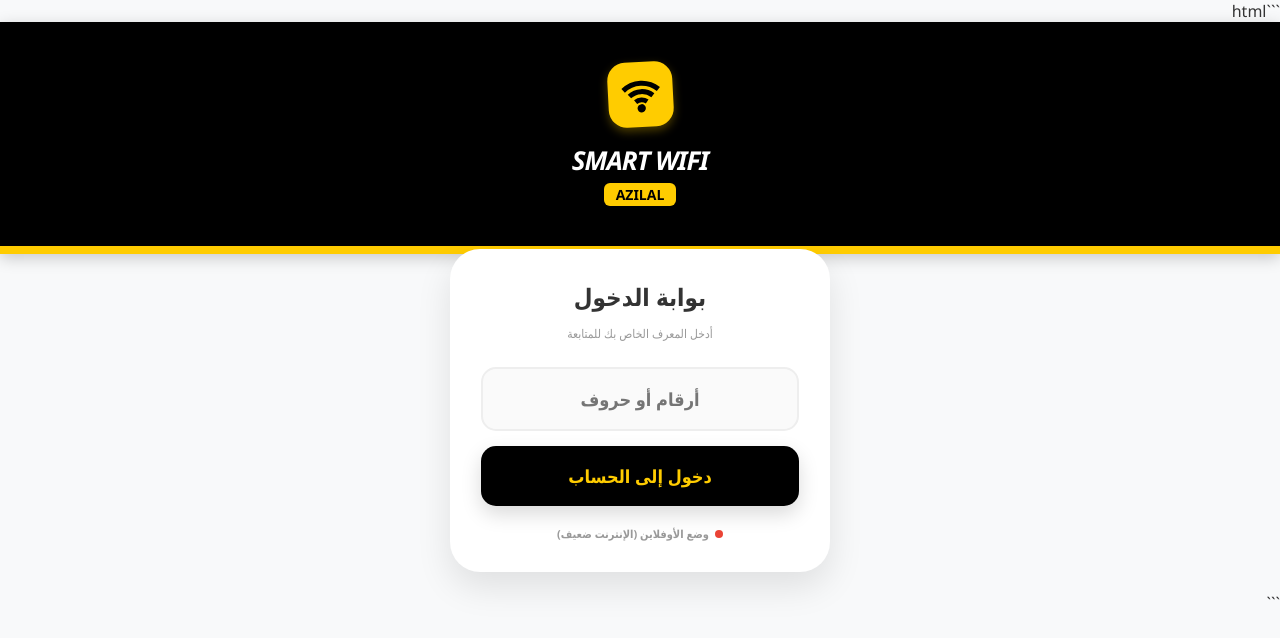
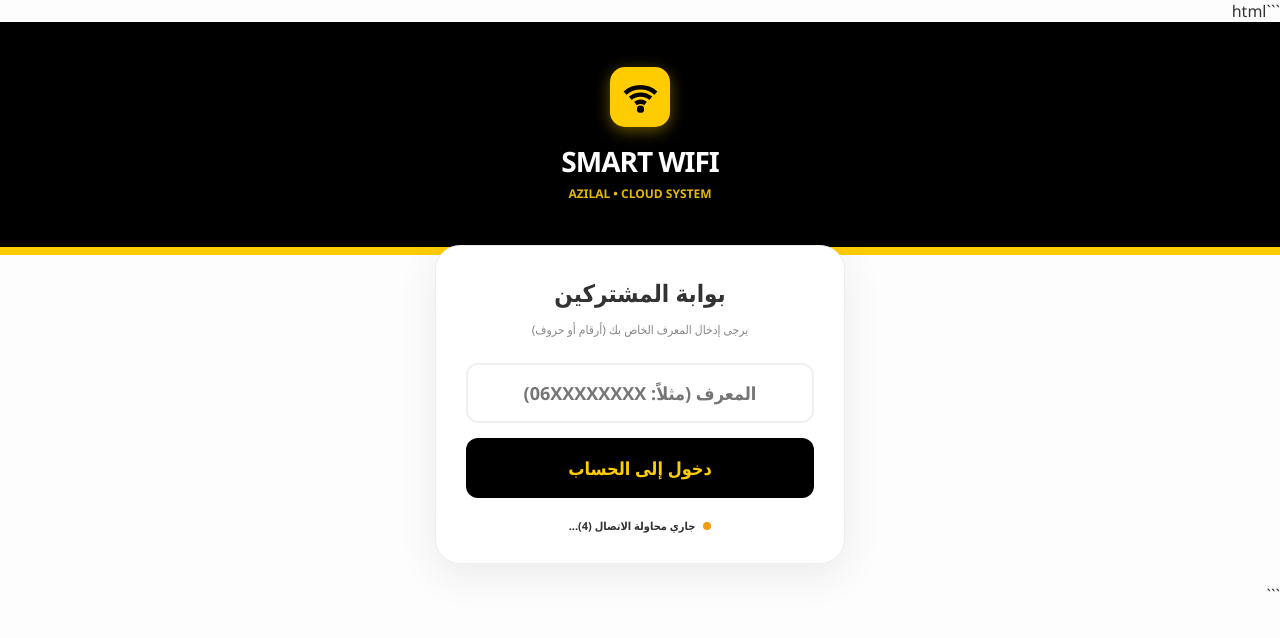
Before and after one commit to kaspere04/smartwifi, a plain HTML site: page index.html in a window 1280 px wide. Drawn offline with Linux system fonts and the light colour scheme.

Commit message:
Update index.html

```diff
--- a/index.html
+++ b/index.html
@@ -6,94 +6,97 @@
     <meta name="viewport" content="width=device-width, initial-scale=1.0, maximum-scale=1.0, user-scalable=no">
     <title>SMART WIFI AZILAL</title>
     <style>
-        :root { --gold: #FFCC00; --dark: #000000; --bg: #f8f9fa; }
+        :root { --gold: #FFCC00; --dark: #000000; --bg: #fdfdfd; }
         * { box-sizing: border-box; font-family: 'Segoe UI', Tahoma, sans-serif; -webkit-tap-highlight-color: transparent; }
-        body { margin: 0; background: var(--bg); color: #333; overflow-x: hidden; }
+        body { margin: 0; background: var(--bg); color: #333; }
 
-        header { background: var(--dark); color: white; padding: 40px 20px; text-align: center; border-bottom: 8px solid var(--gold); box-shadow: 0 4px 15px rgba(0,0,0,0.2); }
-        .logo-container { background: var(--gold); width: 65px; height: 65px; margin: 0 auto 15px; border-radius: 18px; display: flex; align-items: center; justify-content: center; transform: rotate(-3deg); box-shadow: 0 4px 10px rgba(255,204,0,0.3); }
-        h1 { margin: 0; font-size: 26px; font-weight: 900; font-style: italic; letter-spacing: -1px; }
-        .badge { background: var(--gold); color: black; padding: 2px 12px; font-weight: bold; border-radius: 6px; font-size: 14px; display: inline-block; margin-top: 5px; }
+        header { background: var(--dark); color: white; padding: 45px 20px; text-align: center; border-bottom: 8px solid var(--gold); position: relative; }
+        .logo-box { background: var(--gold); width: 60px; height: 60px; margin: 0 auto 15px; border-radius: 15px; display: flex; align-items: center; justify-content: center; box-shadow: 0 4px 15px rgba(255,204,0,0.4); }
+        h1 { margin: 0; font-size: 28px; font-weight: 900; letter-spacing: -1px; }
+        .tagline { font-size: 12px; color: var(--gold); font-weight: bold; margin-top: 5px; opacity: 0.9; }
 
-        .wrapper { padding: 20px; max-width: 420px; margin: -25px auto 0; position: relative; z-index: 10; }
-        .main-card { background: white; border-radius: 30px; padding: 30px; box-shadow: 0 15px 35px rgba(0,0,0,0.1); text-align: center; border: 1px solid rgba(255,255,255,0.8); }
+        .container { padding: 20px; max-width: 450px; margin: -30px auto 0; position: relative; }
+        .card { background: white; border-radius: 25px; padding: 30px; box-shadow: 0 10px 40px rgba(0,0,0,0.08); border: 1px solid #eee; text-align: center; }
 
-        input { width: 100%; padding: 18px; border: 2px solid #eee; border-radius: 15px; font-size: 18px; text-align: center; font-weight: bold; margin-bottom: 15px; transition: 0.3s; background: #fafafa; }
-        input:focus { border-color: var(--gold); background: white; outline: none; }
+        input { width: 100%; padding: 16px; border: 2px solid #f0f0f0; border-radius: 12px; font-size: 18px; text-align: center; font-weight: bold; margin-bottom: 15px; transition: 0.3s; }
+        input:focus { border-color: var(--gold); outline: none; background: #fffdf5; }
 
-        .primary-btn { width: 100%; padding: 18px; background: var(--dark); color: var(--gold); border: none; border-radius: 15px; font-size: 18px; font-weight: bold; cursor: pointer; display: flex; align-items: center; justify-content: center; gap: 10px; box-shadow: 0 8px 20px rgba(0,0,0,0.15); }
-        .primary-btn:active { transform: scale(0.96); }
+        .btn { width: 100%; padding: 18px; background: var(--dark); color: var(--gold); border: none; border-radius: 12px; font-size: 18px; font-weight: bold; cursor: pointer; transition: 0.2s; }
+        .btn:disabled { opacity: 0.6; cursor: not-allowed; }
+        .btn:active { transform: scale(0.98); }
 
         .hidden { display: none !important; }
+        .status-bar { margin-top: 20px; font-size: 11px; display: flex; align-items: center; justify-content: center; gap: 8px; font-weight: 600; }
+        .dot { width: 8px; height: 8px; background: #ccc; border-radius: 50%; }
+        .dot.online { background: #2ecc71; box-shadow: 0 0 8px #2ecc71; }
+        .dot.retry { background: #f39c12; animation: blink 1s infinite; }
 
-        .user-box { background: #000; color: #fff; padding: 25px; border-radius: 20px; text-align: right; border-left: 10px solid var(--gold); margin-bottom: 15px; }
-        .grid-stats { display: grid; grid-template-columns: 1fr 1fr; gap: 12px; margin-bottom: 15px; }
-        .stat-item { background: white; padding: 20px; border-radius: 20px; border: 1px solid #eee; text-align: center; }
+        @keyframes blink { 50% { opacity: 0.3; } }
 
-        .list-container { background: white; border-radius: 20px; overflow: hidden; border: 1px solid #eee; text-align: right; }
-        .row { display: flex; justify-content: space-between; padding: 15px 20px; border-bottom: 1px solid #f8f8f8; font-size: 14px; font-weight: 600; }
-
-        .cloud-status { margin-top: 20px; font-size: 11px; color: #999; display: flex; align-items: center; justify-content: center; gap: 6px; font-weight: bold; }
-        .indicator { width: 8px; height: 8px; background: #ea4335; border-radius: 50%; transition: 0.5s; }
-        .indicator.online { background: #34a853; box-shadow: 0 0 10px #34a853; }
-
-        .m-btn { padding: 10px; border: 1.5px solid #eee; border-radius: 10px; font-size: 11px; cursor: pointer; background: #fff; color: #bbb; font-weight: bold; text-align: center; }
-        .m-btn.active { background: var(--gold); border-color: var(--gold); color: black; }
-        .client-item { background: white; padding: 15px; border-radius: 15px; margin-bottom: 10px; display: flex; justify-content: space-between; align-items: center; border: 1px solid #eee; }
+        /* User UI */
+        .user-header { background: #000; color: white; padding: 25px; border-radius: 20px; text-align: right; margin-bottom: 15px; border-left: 8px solid var(--gold); }
+        .stats-grid { display: grid; grid-template-columns: 1fr 1fr; gap: 10px; margin-bottom: 15px; }
+        .stat-card { background: white; padding: 15px; border-radius: 15px; border: 1px solid #eee; text-align: center; }
+        .list-box { background: white; border-radius: 15px; border: 1px solid #eee; overflow: hidden; text-align: right; }
+        .list-item { display: flex; justify-content: space-between; padding: 12px 15px; border-bottom: 1px solid #f9f9f9; font-size: 14px; }
     </style>
 </head>
 <body>
 
     <header>
-        <div class="logo-container">
-            <svg width="40" height="40" viewBox="0 0 24 24" fill="none" stroke="black" stroke-width="3"><path d="M5 12.55a11 11 0 0 1 14.08 0M1.42 9a16 16 0 0 1 21.16 0M8.53 16.11a6 6 0 0 1 6.95 0"/><circle cx="12" cy="20" r="1" fill="black"/></svg>
+        <div class="logo-box">
+            <svg width="35" height="35" viewBox="0 0 24 24" fill="none" stroke="black" stroke-width="3"><path d="M5 12.55a11 11 0 0 1 14.08 0M1.42 9a16 16 0 0 1 21.16 0M8.53 16.11a6 6 0 0 1 6.95 0"/><circle cx="12" cy="20" r="1" fill="black"/></svg>
         </div>
         <h1>SMART WIFI</h1>
-        <div class="badge">AZILAL</div>
+        <div class="tagline">AZILAL • CLOUD SYSTEM</div>
     </header>
 
-    <div class="wrapper">
-        <div id="sc-login" class="main-card">
-            <h2 style="margin:0 0 10px">بوابة الدخول</h2>
-            <p style="font-size:12px; color:#999; margin-bottom:25px">أدخل المعرف الخاص بك للمتابعة</p>
-            <input type="text" id="input-id" placeholder="أرقام أو حروف">
-            <button class="primary-btn" id="login-btn" onclick="app.login()">دخول إلى الحساب</button>
-            <div class="cloud-status">
-                <div id="cloud-ind" class="indicator"></div>
-                <span id="cloud-txt">جاري فحص الاتصال...</span>
+    <div class="container">
+        <!-- Login -->
+        <div id="view-login" class="card">
+            <h2 style="margin:0 0 5px">بوابة المشتركين</h2>
+            <p style="font-size:12px; color:#888; margin-bottom:25px">يرجى إدخال المعرف الخاص بك (أرقام أو حروف)</p>
+
+            <input type="text" id="login-id" placeholder="المعرف (مثلاً: 06XXXXXXXX)">
+            <button class="btn" id="btn-login" onclick="app.doLogin()">دخول إلى الحساب</button>
+
+            <div class="status-bar">
+                <div id="conn-dot" class="dot"></div>
+                <span id="conn-text">جاري تهيئة النظام...</span>
             </div>
         </div>
 
-        <div id="sc-user" class="hidden">
-            <div class="user-box">
-                <div style="font-size:10px; font-weight:bold; opacity:0.6">الاسم الكامل</div>
-                <h2 id="u-name" style="margin:0; font-style: italic;">---</h2>
+        <!-- User Profile -->
+        <div id="view-user" class="hidden">
+            <div class="user-header">
+                <small style="opacity:0.7">مرحباً بك</small>
+                <h2 id="user-name" style="margin:5px 0 0">---</h2>
             </div>
-            <div class="grid-stats">
-                <div class="stat-item">
-                    <div style="font-size:10px; color:#aaa; margin-bottom:5px">الاشتراك الشهري</div>
-                    <b id="u-price" style="font-size:22px">0 د</b>
+            <div class="stats-grid">
+                <div class="stat-card">
+                    <small style="color:#999">الاشتراك</small><br>
+                    <b id="user-price" style="font-size:20px">0 د</b>
                 </div>
-                <div class="stat-item" style="border-bottom: 5px solid #e74c3c">
-                    <div style="font-size:10px; color:#e74c3c; margin-bottom:5px">المتأخرات</div>
-                    <b id="u-due" style="font-size:22px; color:#e74c3c">0 د</b>
+                <div class="stat-card" style="border-bottom: 4px solid #e74c3c">
+                    <small style="color:#e74c3c">المتأخرات</small><br>
+                    <b id="user-due" style="font-size:20px; color:#e74c3c">0 د</b>
                 </div>
             </div>
-            <div class="list-container" id="u-list"></div>
-            <button class="primary-btn" style="margin-top:20px; background:#f0f0f0; color:#333; box-shadow:none" onclick="location.reload()">خروج</button>
+            <div class="list-box" id="user-history"></div>
+            <button class="btn" style="margin-top:20px; background:#eee; color:#333" onclick="location.reload()">تسجيل الخروج</button>
         </div>
 
-        <div id="sc-admin" class="hidden">
-            <div class="main-card" style="text-align:right; margin-bottom:15px; padding:20px; border-radius: 20px;">
-                <h3 style="margin-top:0">إدارة المشتركين</h3>
-                <input type="text" id="adm-n" placeholder="اسم الزبون" style="font-size:14px; padding:12px">
-                <input type="text" id="adm-i" placeholder="المعرف (ID)" style="font-size:14px; padding:12px">
-                <input type="number" id="adm-p" placeholder="الثمن (درهم)" style="font-size:14px; padding:12px">
-                <p style="font-size:11px; font-weight:bold; color:#666">تحديد الأشهر المؤداة:</p>
-                <div id="adm-months" style="display:grid; grid-template-columns: repeat(3, 1fr); gap:6px; margin-bottom:15px"></div>
-                <button class="primary-btn" id="save-btn" onclick="app.save()">حفظ ومزامنة</button>
+        <!-- Admin -->
+        <div id="view-admin" class="hidden">
+            <div class="card" style="text-align:right; margin-bottom:15px">
+                <h3 style="margin-top:0">إضافة زبون جديد</h3>
+                <input type="text" id="adm-name" placeholder="الاسم الكامل" style="font-size:14px; padding:12px">
+                <input type="text" id="adm-id" placeholder="المعرف (ID)" style="font-size:14px; padding:12px">
+                <input type="number" id="adm-price" placeholder="ثمن الاشتراك" style="font-size:14px; padding:12px">
+                <div id="adm-months" style="display:grid; grid-template-columns:repeat(3,1fr); gap:5px; margin-bottom:15px"></div>
+                <button class="btn" onclick="app.saveClient()">حفظ في السحابة</button>
             </div>
-            <div id="adm-list"></div>
+            <div id="admin-list"></div>
         </div>
     </div>
 
@@ -102,146 +105,132 @@
         import { getFirestore, doc, setDoc, onSnapshot, collection, deleteDoc } from "https://www.gstatic.com/firebasejs/11.6.1/firebase-firestore.js";
         import { getAuth, signInAnonymously } from "https://www.gstatic.com/firebasejs/11.6.1/firebase-auth.js";
 
-        // --- إعداداتك الخاصة ---
-        const ADMIN_CODE = "0602359188";
-        const APP_ID = typeof __app_id !== 'undefined' ? __app_id : "smart-wifi-azilal-global";
-        // -----------------------
+        const ADMIN_KEY = "0602359188";
+        const APP_ID = "smart-wifi-azilal-v10";
+        const months = ["يناير", "فبراير", "مارس", "أبريل", "مايو", "يونيو", "يوليو", "أغسطس", "سبتمبر", "أكتوبر", "نوفمبر", "ديسمبر"];
 
-        const months = ["يناير", "فبراير", "مارس", "أبريل", "مايو", "يونيو", "يوليو", "أغسطس", "سبتمبر", "أكتوبر", "نوفمبر", "ديسمبر"];
-        let clients = JSON.parse(localStorage.getItem('backup_azilal') || '[]');
-        let selectedMonths = [];
-        let db;
+        let db, clients = [], selectedMonths = [];
 
         const app = {
-            async start() {
+            async init(retries = 5) {
+                const dot = document.getElementById('conn-dot');
+                const txt = document.getElementById('conn-text');
+
                 try {
-                    // التحقق من وجود الإعدادات
-                    if (typeof __firebase_config === 'undefined') throw new Error("Config Missing");
-
-                    const cfg = JSON.parse(__firebase_config);
-                    const fbApp = initializeApp(cfg);
-                    db = getFirestore(fbApp);
-                    const auth = getAuth(fbApp);
+                    const config = JSON.parse(__firebase_config);
+                    const firebaseApp = initializeApp(config);
+                    db = getFirestore(firebaseApp);
+                    const auth = getAuth(firebaseApp);
 
                     await signInAnonymously(auth);
 
-                    document.getElementById('cloud-ind').classList.add('online');
-                    document.getElementById('cloud-txt').innerText = "متصل بالسحابة ✓";
+                    dot.className = "dot online";
+                    txt.innerText = "متصل بالسحابة ✓";
 
-                    // المزامنة الحية
                     onSnapshot(collection(db, 'artifacts', APP_ID, 'public', 'data', 'clients'), (snap) => {
                         clients = snap.docs.map(d => ({id: d.id, ...d.data()}));
-                        localStorage.setItem('backup_azilal', JSON.stringify(clients));
                         this.renderAdmin();
-                    }, (err) => {
-                        console.error("Firestore Error:", err);
                     });
-
                 } catch (e) {
-                    console.error("Connection Error:", e);
-                    document.getElementById('cloud-txt').innerText = "وضع الأوفلاين (الإنترنت ضعيف)";
+                    if (retries > 0) {
+                        dot.className = "dot retry";
+                        txt.innerText = `جاري محاولة الاتصال (${retries})...`;
+                        setTimeout(() => this.init(retries - 1), 3000);
+                    } else {
+                        txt.innerText = "فشل الاتصال. يرجى تحديث الصفحة.";
+                    }
                 }
             },
 
-            login() {
-                const id = document.getElementById('input-id').value.trim();
-                if (!id) return;
+            doLogin() {
+                const val = document.getElementById('login-id').value.trim();
+                if (!val) return;
 
-                if (id === ADMIN_CODE) {
-                    document.getElementById('sc-login').classList.add('hidden');
-                    document.getElementById('sc-admin').classList.remove('hidden');
-                    this.initMonths();
-                    this.renderAdmin();
+                if (val === ADMIN_KEY) {
+                    this.show('view-admin');
+                    this.initAdminUI();
                     return;
                 }
 
-                const u = clients.find(c => c.id.toString().toLowerCase() === id.toLowerCase());
+                const u = clients.find(c => c.id.toString().toLowerCase() === val.toLowerCase());
+                if (u) {
+                    this.show('view-user');
+                    document.getElementById('user-name').innerText = u.name;
+                    document.getElementById('user-price').innerText = u.price + " د";
+                    const unpaid = months.length - u.paid.length;
+                    document.getElementById('user-due').innerText = (unpaid * u.price) + " د";
 
-                if (u) {
-                    document.getElementById('sc-login').classList.add('hidden');
-                    document.getElementById('sc-user').classList.remove('hidden');
-                    document.getElementById('u-name').innerText = u.name;
-                    document.getElementById('u-price').innerText = u.price + " د";
-                    const dueCount = months.length - u.paid.length;
-                    document.getElementById('u-due').innerText = (dueCount * u.price) + " د";
-
-                    let h = '<div style="padding:15px; background:#fafafa; font-weight:bold; font-size:12px; border-bottom:1px solid #eee">سجل 2026</div>';
+                    let html = '<div style="background:#fcfcfc; padding:10px; font-size:11px; border-bottom:1px solid #eee">سجل الأداء - 2026</div>';
                     months.forEach(m => {
-                        const ok = u.paid.includes(m);
-                        h += `<div class="row"><span>${m}</span><span style="color:${ok?'#2ecc71':'#e74c3c'}">${ok?'مؤدى ✓':'غير مؤدى'}</span></div>`;
+                        const isPaid = u.paid.includes(m);
+                        html += `<div class="list-item"><span>${m}</span><b style="color:${isPaid?'#2ecc71':'#e74c3c'}">${isPaid?'مؤدى ✓':'غير مؤدى'}</b></div>`;
                     });
-                    document.getElementById('u-list').innerHTML = h;
+                    document.getElementById('user-history').innerHTML = html;
                 } else {
-                    alert("المعرف غير موجود. المرجو التأكد من الكتابة.");
+                    alert("عذراً، هذا المعرف غير مسجل لدينا.");
                 }
             },
 
-            initMonths() {
-                const g = document.getElementById('adm-months');
-                g.innerHTML = "";
+            show(id) {
+                ['view-login', 'view-user', 'view-admin'].forEach(v => document.getElementById(v).classList.add('hidden'));
+                document.getElementById(id).classList.remove('hidden');
+            },
+
+            initAdminUI() {
+                const box = document.getElementById('adm-months');
+                box.innerHTML = "";
                 months.forEach(m => {
-                    const b = document.createElement('div');
-                    b.className = "m-btn"; b.innerText = m;
-                    b.onclick = () => {
+                    const d = document.createElement('div');
+                    d.style = "padding:8px; border:1px solid #eee; border-radius:8px; font-size:10px; text-align:center; cursor:pointer; background:#fff";
+                    d.innerText = m;
+                    d.onclick = () => {
                         if (selectedMonths.includes(m)) {
                             selectedMonths = selectedMonths.filter(x => x !== m);
-                            b.classList.remove('active');
+                            d.style.background = "#fff";
                         } else {
                             selectedMonths.push(m);
-                            b.classList.add('active');
+                            d.style.background = "#FFCC00";
                         }
                     };
-                    g.appendChild(b);
+                    box.appendChild(d);
                 });
             },
 
-            async save() {
-                const n = document.getElementById('adm-n').value.trim();
-                const i = document.getElementById('adm-i').value.trim();
-                const p = document.getElementById('adm-p').value || 200;
-                if (!n || !i) return alert("المرجو إدخال الاسم والمعرف");
+            async saveClient() {
+                const n = document.getElementById('adm-name').value;
+                const i = document.getElementById('adm-id').value;
+                const p = document.getElementById('adm-price').value;
+                if (!n || !i) return alert("أدخل البيانات");
 
-                const obj = { id: i, name: n, price: Number(p), paid: [...selectedMonths] };
-
-                try {
-                    const btn = document.getElementById('save-btn');
-                    btn.disabled = true; btn.innerText = "جاري الحفظ...";
-
-                    await setDoc(doc(db, 'artifacts', APP_ID, 'public', 'data', 'clients', i), obj);
-                    alert("تم الحفظ بنجاح!");
-                    location.reload();
-                } catch (e) {
-                    alert("تعذر الحفظ في السحابة. تم الحفظ محلياً.");
-                    clients.push(obj);
-                    localStorage.setItem('backup_azilal', JSON.stringify(clients));
-                }
+                await setDoc(doc(db, 'artifacts', APP_ID, 'public', 'data', 'clients', i), {
+                    name: n, price: Number(p), paid: selectedMonths
+                });
+                alert("تم الحفظ!");
+                location.reload();
             },
 
             renderAdmin() {
-                const list = document.getElementById('adm-list');
-                if(!list) return;
-                list.innerHTML = "<p style='font-size:11px; font-weight:bold; color:#aaa; margin:20px 10px 10px'>المشتركون الحاضرون:</p>";
+                const list = document.getElementById('admin-list');
+                if (!list) return;
+                list.innerHTML = "";
                 clients.forEach(c => {
-                    const d = document.createElement('div');
-                    d.className = "client-item";
-                    d.innerHTML = `<div style="text-align:right"><b>${c.name}</b><br><small style="color:#aaa">ID: ${c.id}</small></div>`;
-                    const del = document.createElement('button');
-                    del.style = "background:#fff5f5; color:#e74c3c; border:none; padding:8px 12px; border-radius:10px; font-weight:bold; font-size:11px";
-                    del.innerText = "حذف";
-                    del.onclick = async () => {
-                        if (confirm("حذف المشترك نهائياً؟")) {
-                            await deleteDoc(doc(db, 'artifacts', APP_ID, 'public', 'data', 'clients', c.id));
-                        }
-                    };
-                    d.appendChild(del);
-                    list.appendChild(d);
+                    const div = document.createElement('div');
+                    div.style = "background:white; padding:12px; border-radius:10px; margin-bottom:8px; display:flex; justify-content:space-between; align-items:center; border:1px solid #eee";
+                    div.innerHTML = `<div style="text-align:right"><b>${c.name}</b><br><small>${c.id}</small></div>`;
+                    const btn = document.createElement('button');
+                    btn.innerText = "حذف";
+                    btn.style = "background:#fff1f1; color:red; border:none; padding:5px 10px; border-radius:5px";
+                    btn.onclick = async () => { if(confirm("حذف؟")) await deleteDoc(doc(db, 'artifacts', APP_ID, 'public', 'data', 'clients', c.id)); };
+                    div.appendChild(btn);
+                    list.appendChild(div);
                 });
             }
         };
 
         window.app = app;
-        // تشغيل التطبيق فور تحميل الصفحة
-        window.onload = () => app.start();
+        // تشغيل فوري مع ضمان تحميل الصفحة
+        if (document.readyState === 'complete') app.init();
+        else window.addEventListener('load', () => app.init());
     </script>
 </body>
 </html>
```
